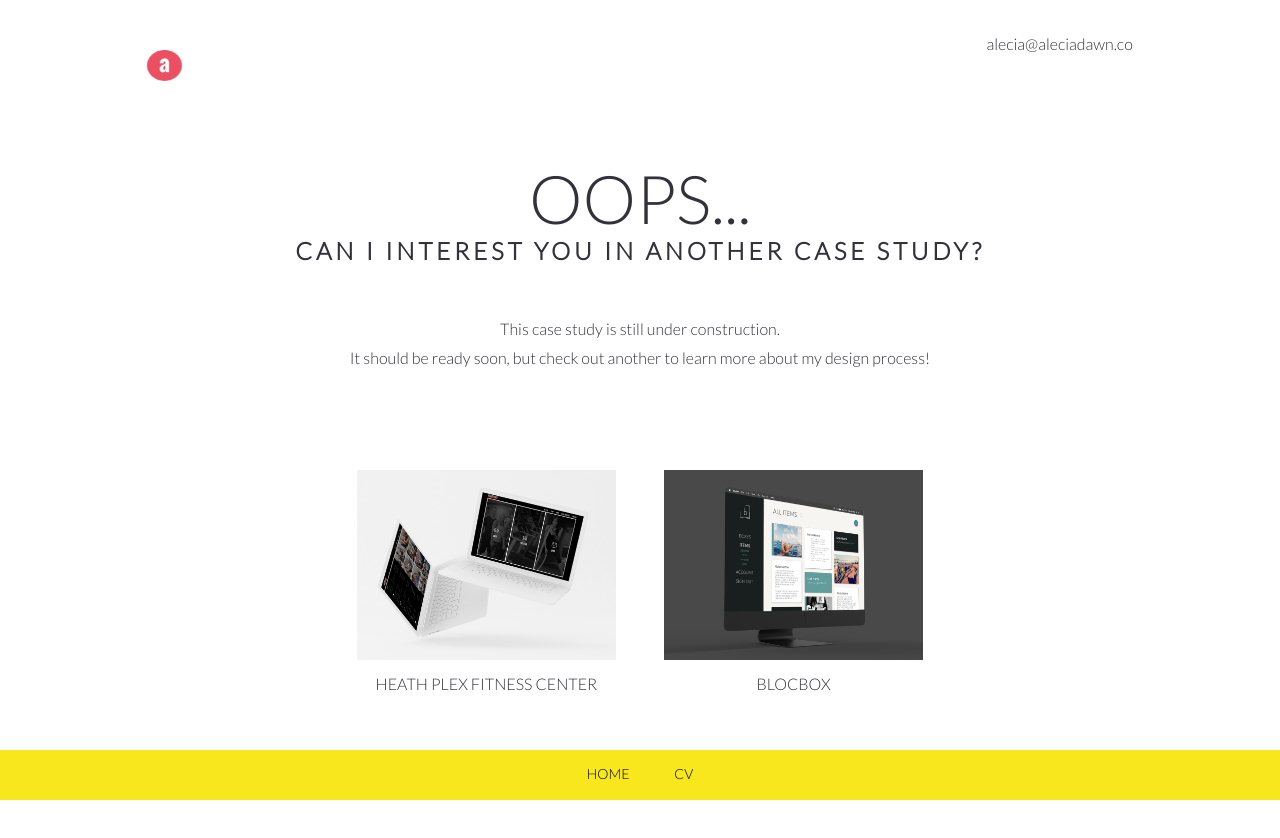
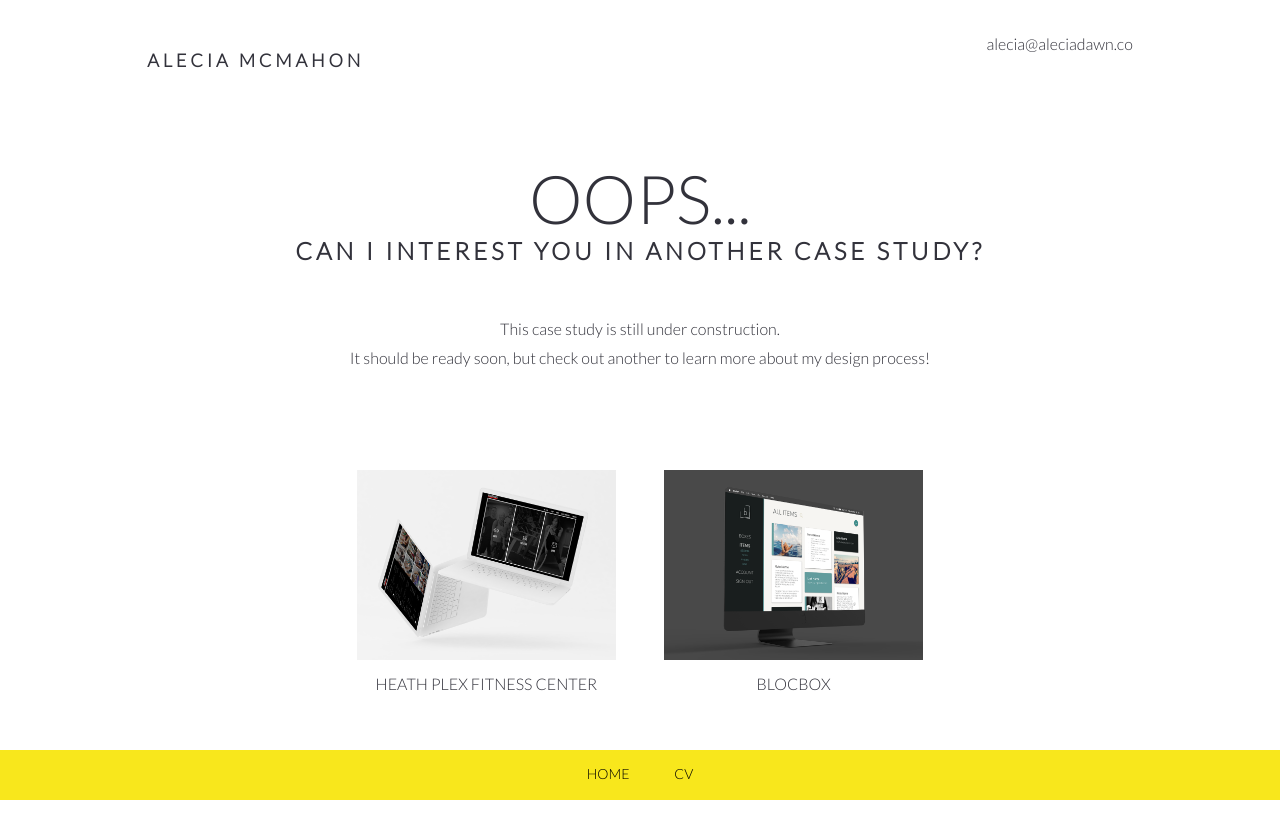
Before and after one commit to aleciadawn/aleciadawn.github.io, a plain HTML site: page tcs.html in a window 1280 px wide. Drawn offline with nearby package versions, Linux system fonts and the light colour scheme; files that its build step writes are made by us from their sources.

Commit message:
Update tcs.html

```diff
--- a/tcs.html
+++ b/tcs.html
@@ -13,7 +13,7 @@
   <body>
   <div class="clearfix">
       <div class="home">
-        <a href="index.html"><img src= "assets/icons/home.png" alt="Home" style="width:35px">
+        <h4 href="index.html">Alecia McMahon</h4>
       </div>
       <div class="email">
         <a href="mailto:alecia@aleciadawn.co"><p>alecia@aleciadawn.co</p></a>
```
